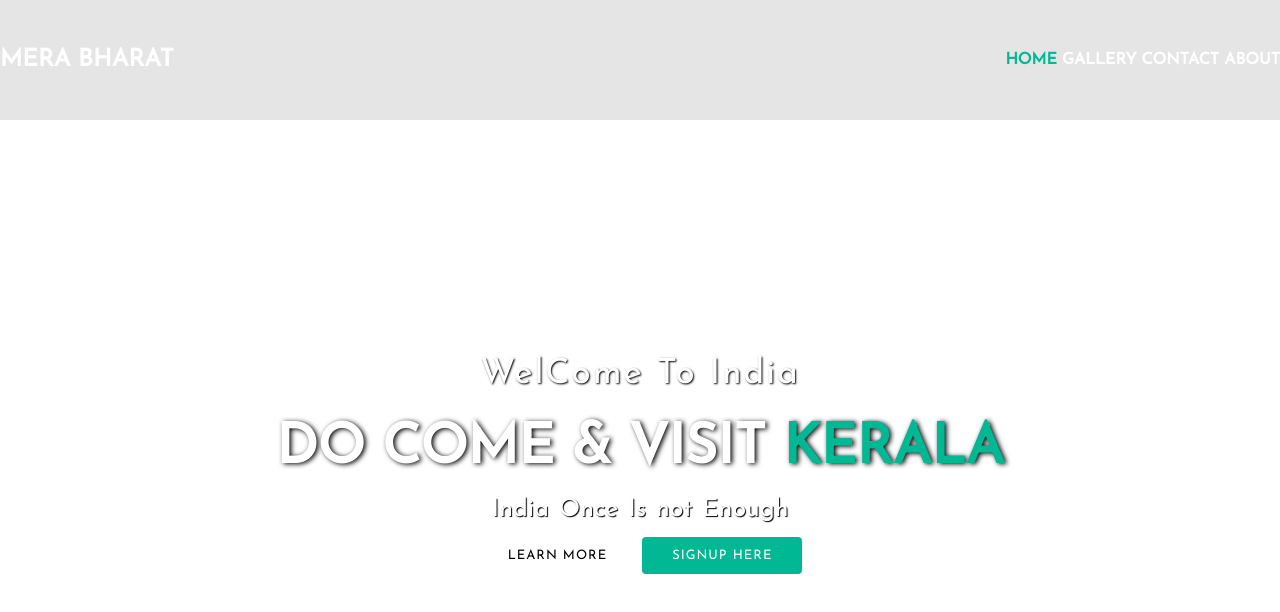
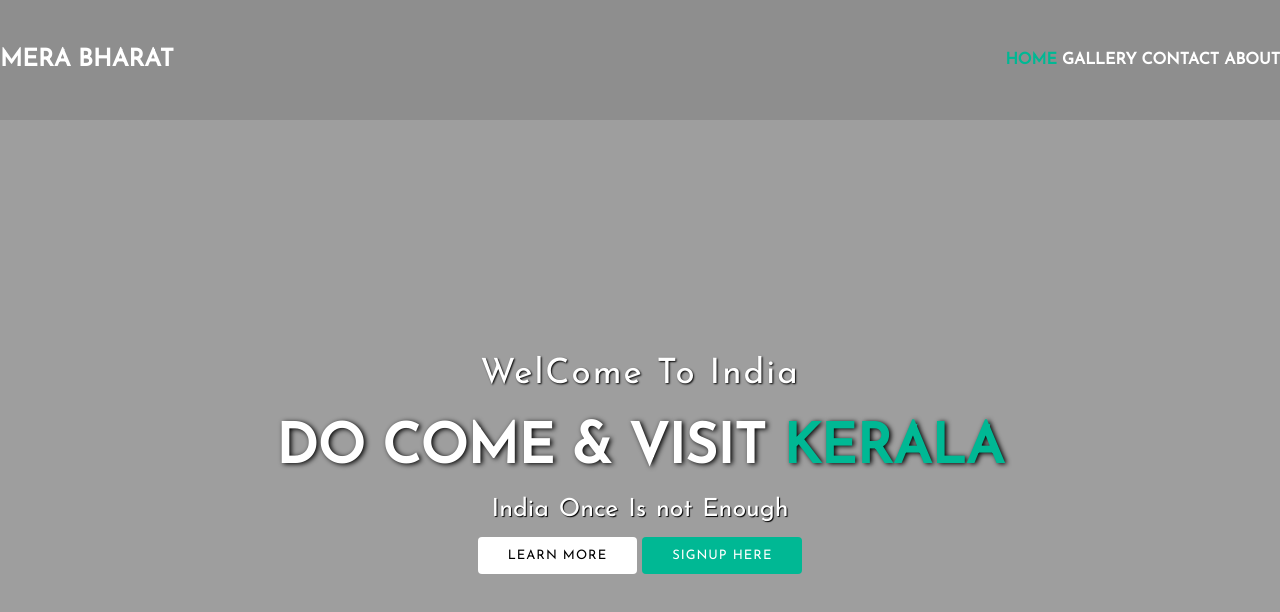
Before and after one commit to KumarSahu1998/Mera-bharat, a plain HTML site: page index.html in a window 1280 px wide. Drawn offline with nearby package versions, Linux system fonts and the light colour scheme; the site is published under a folder, as on GitHub Pages, so addresses that start at the root find nothing.

Commit message:
update style.css

```diff
--- a/style.css
+++ b/style.css
@@ -7,7 +7,7 @@ font-family: 'Josefin Sans', sans-serif;
 header{
   width: 100%;
   height: 100vh;
-  background-image: url('/1.jpg');
+  background-image: url('1.jpg');
   background-repeat: no-repeat;
   background-size: cover;
 }
```
